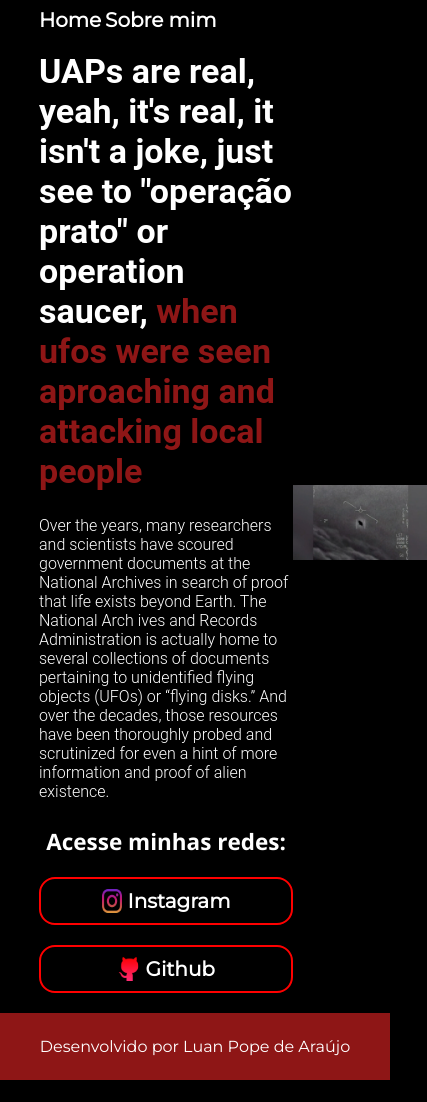
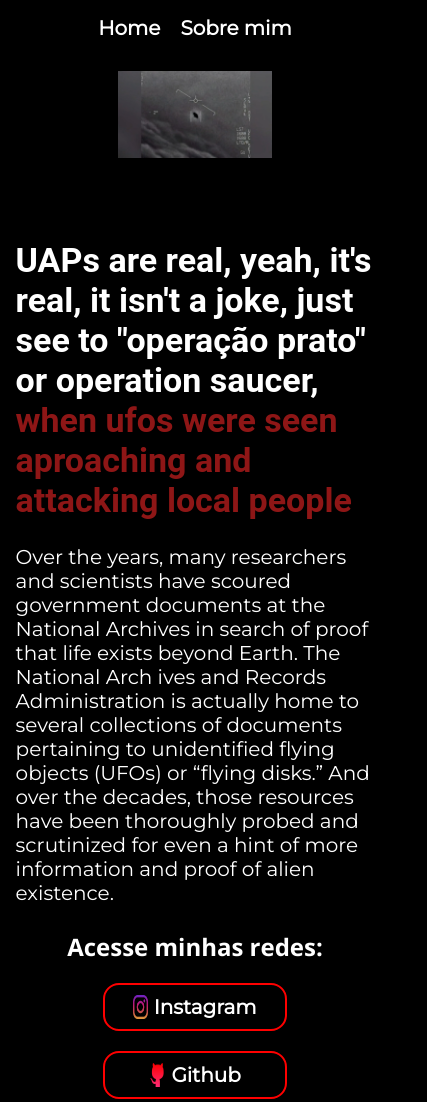
Before and after one commit to Luanpda/Site-uap, a plain HTML site: page index2.html in a window 390 px wide. Shown: the top 1102 px of the page, 427 px wide, since content can reach past the window. Before the commit the page ends 1080 px from the top, so only its background shows below. Drawn offline with nearby package versions, Linux system fonts and the light colour scheme.

Commit message:
tela um pouco responsiva

```diff
--- a/styles/style.css
+++ b/styles/style.css
@@ -3,59 +3,89 @@
 * {
     margin: 0;
     padding: 0;
+    transition: color 0.3s ease-in-out;
 }
 
+:root{
+    --cor--primaria: black;
+    --cor--secundaria: white;
+    --cor--terciaria: #8E1616;
+    --fonte--quarta: red;
+
+
+
+
+    --fonte--primaria: "Montserrat", serif;
+    --fonte--secundaria: "Roboto", serif;
+    --fonte--terciaria: "Open Sans", sans-serif;
+}
 
 body{
 
 
     box-sizing: border-box;
-    background-color:black;
-    color: white
+    background-color: var(--cor--primaria);
+    color: var(--cor--secundaria);
+
+}
+
+main{
+
 
 }
 .cabecalho{
+    /* position: relative;
+    z-index: 10; */
     padding: 2% 0% 0% 10%;
+
+}
+.cabecalho__menu{
+    display: flex;
+    gap: 20px;
+}
+.cabecalho__menu__link{
+    font-family: var(--fonte--primaria);
+    font-size: 1.25rem;
+    font-weight: 600;
+    color: var(--cor--secundaria);
+    text-decoration: none;
 }
 
-.cabecalho__menu__link{
-    font-family: "Montserrat", serif;
-    font-size: 20px;
-    font-weight: 600;
-    color: white;
-    text-decoration: none;
+.cabecalho__menu__link:hover{
+    color: var(--cor--terciaria);
 }
 
 
 
 .container{
-    padding: 5% 10%;
+    padding: 4% 5% 4% 5%;
     display: flex;
     justify-content: space-between;
     align-items: center;
+    gap: 82px;
 }
 .destaque{
-    color: #8E1616;
+    color: var(--cor--terciaria);
 }
 .container__conteudo{
     display:flex ;
     flex-direction: column;
-    width: 615px;
+    width: 50%;
     gap: 25px;
 }
 .container__conteudo__titulo{
-    font-family: "Roboto", serif;
-    font-size: 34px;
+    font-family: var(--fonte--secundaria);
+    font-size: 2.125rem;
 }
 .container__conteudo__texto{
-    font-family: "Roboto", serif;
+    font-family: var(--fonte--primaria);
     font-weight: 300;
-    font-size: 20x;
+    font-size: 1.25rem;
 }
 .container__links{
-    font-family: "Open Sans", sans-serif;
+    font-family: var(--fonte--terciaria);
     font-weight: 400;
-    font-size: 15px;
+    font-size: 0,93rem;
     display: flex;
     flex-direction: column;
     align-items: center;
@@ -69,18 +99,18 @@ body{
     display: flex;
     justify-content: center;
     gap: 6px;
-    font-size: 20px;
-    font-family: "Montserrat", serif;
+    font-size: 1.25rem;
+    font-family: var(--fonte--primaria);
     font-weight: 600;
     text-decoration: none;
     text-align: center;
-    border: 2px solid red;
+    border: 2px solid var(--fonte--quarta);
     padding: 10px 0;
     border-radius: 16px;
-    width: 250px;
+    width: 50%;
     /* margin-left: 10%;
     margin-right: 10%; */
-    color: white;
+    color: var(--cor--secundaria);
 }
 
 
@@ -88,13 +118,37 @@ body{
 
 
 .container__links__link:hover{
-    border-color: red;
-    box-shadow: 0px 4px 8px red;
+    border-color: var(--fonte--quarta);
+    box-shadow: 0px 4px 8px var(--fonte--quarta);
 }
 
 .rodape{
     text-align: center;
     padding: 24px;
-    background-color: #8E1616;
-    font-family: "Montserrat", serif;
+    background-color: var(--cor--terciaria);
+    font-family: var(--fonte--primaria);
 }
+
+@media (max-width: 1200px){
+    .cabecalho{
+        padding: 4% 10% 4% 10%;
+    }
+    .cabecalho__menu{
+        justify-content: center;
+    }
+
+    .container{
+        flex-direction: column-reverse;
+        padding: 4%;
+
+
+
+    }
+    .container__conteudo{
+        width: auto;
+
+    }
+
+
+
+}
```
Also changed, not shown: about.html (+9 -1 lines), index2.html (+2 -0 lines).
